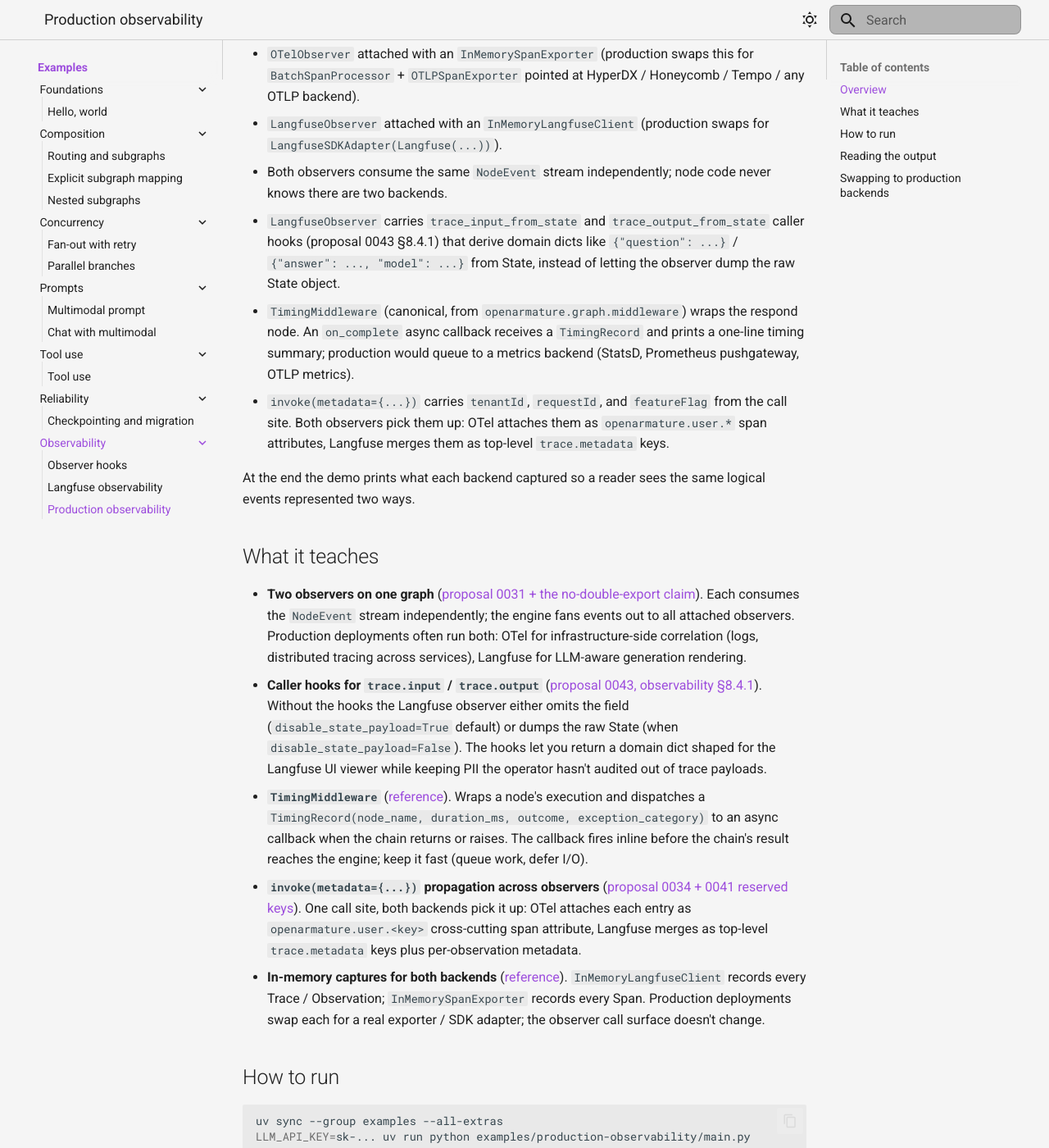
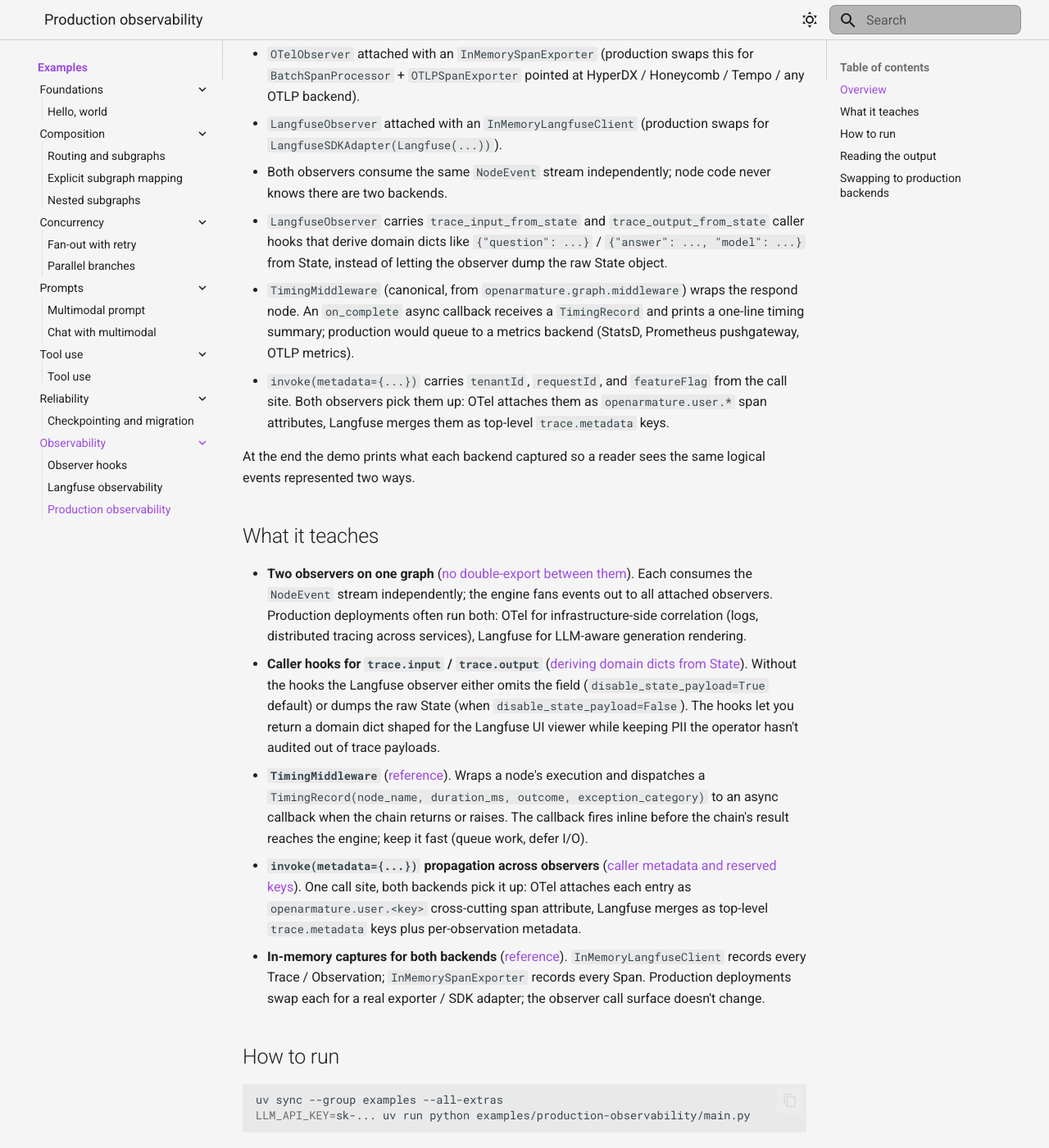
Before and after one commit to LunarCommand/openarmature-python, an MkDocs documentation site: the page built from docs/examples/production-observability.md, in a window 1280 px wide and 1400 px high, scrolled down 503 px. Shown: the whole window at 82% size. Built offline with MkDocs 1.6.1 and Material for MkDocs 9.7.7, drawn with Linux system fonts in a browser that asks for light colours.

Commit message:
Scrub proposal/spec refs from example walk-throughs (#121)
Extends feedback_examples_no_spec_refs.md (which targets example
source files) to the docs/examples/ walk-throughs. Drops every
``proposal NNNN``, ``spec §N.N.N``, and ``spec v0.NN.0`` reference
from four files; concept-link targets stay intact, only the
parenthetical citation labels and explanatory phrases pointing at
spec sections come out. Replacement link text uses descriptive
user-facing language ("no double-export between them", "deriving
domain dicts from State", "caller metadata and reserved keys",
"the caller-metadata API").

Affected files:

- docs/examples/chat-with-multimodal.md
- docs/examples/fan-out-with-retry.md
- docs/examples/langfuse-observability.md
- docs/examples/production-observability.md

Same spirit as the rename PR's "drop the NN- prefix from link
text" pass: spec-process artifacts don't belong in user-facing
docs; the underlying concept pages do. Future example walk-
throughs should follow the same rule from the start.

```diff
--- a/docs/examples/production-observability.md
+++ b/docs/examples/production-observability.md
@@ -22,10 +22,10 @@ answer. The interesting part is the observability wiring:
 - Both observers consume the same `NodeEvent` stream
   independently; node code never knows there are two backends.
 - `LangfuseObserver` carries `trace_input_from_state` and
-  `trace_output_from_state` caller hooks (proposal 0043 §8.4.1)
-  that derive domain dicts like `{"question": ...}` /
-  `{"answer": ..., "model": ...}` from State, instead of letting
-  the observer dump the raw State object.
+  `trace_output_from_state` caller hooks that derive domain dicts
+  like `{"question": ...}` / `{"answer": ..., "model": ...}` from
+  State, instead of letting the observer dump the raw State
+  object.
 - `TimingMiddleware` (canonical, from
   `openarmature.graph.middleware`) wraps the respond node. An
   `on_complete` async callback receives a `TimingRecord` and
@@ -42,14 +42,14 @@ sees the same logical events represented two ways.
 ## What it teaches
 
 - **Two observers on one graph**
-  ([proposal 0031 + the no-double-export claim](../concepts/observability.md)).
+  ([no double-export between them](../concepts/observability.md)).
   Each consumes the `NodeEvent` stream independently; the engine
   fans events out to all attached observers. Production deployments
   often run both: OTel for infrastructure-side correlation
   (logs, distributed tracing across services), Langfuse for
   LLM-aware generation rendering.
 - **Caller hooks for `trace.input` / `trace.output`**
-  ([proposal 0043, observability §8.4.1](../concepts/observability.md)).
+  ([deriving domain dicts from State](../concepts/observability.md)).
   Without the hooks the Langfuse observer either omits the field
   (`disable_state_payload=True` default) or dumps the raw State
   (when `disable_state_payload=False`). The hooks let you return a
@@ -63,7 +63,7 @@ sees the same logical events represented two ways.
   callback fires inline before the chain's result reaches the
   engine; keep it fast (queue work, defer I/O).
 - **`invoke(metadata={...})` propagation across observers**
-  ([proposal 0034 + 0041 reserved keys](../concepts/observability.md)).
+  ([caller metadata and reserved keys](../concepts/observability.md)).
   One call site, both backends pick it up: OTel attaches each entry
   as `openarmature.user.<key>` cross-cutting span attribute,
   Langfuse merges as top-level `trace.metadata` keys plus
```
Also changed, not shown: docs/examples/chat-with-multimodal.md (+3 -3 lines), docs/examples/fan-out-with-retry.md (+3 -4 lines), docs/examples/langfuse-observability.md (+1 -1 lines).
